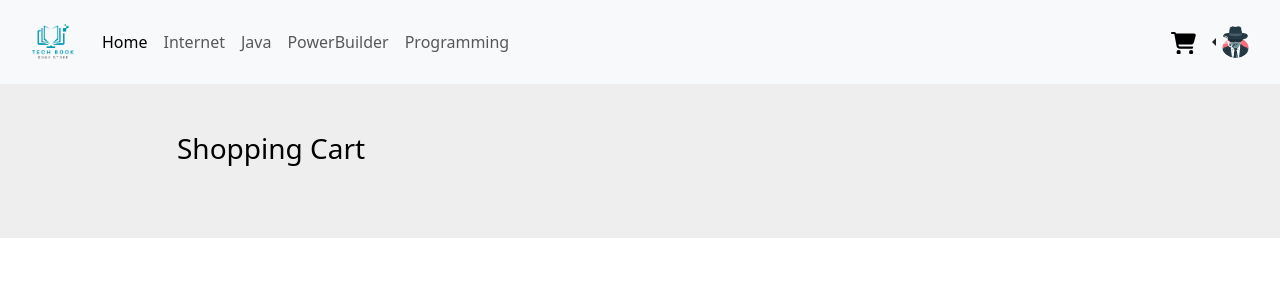
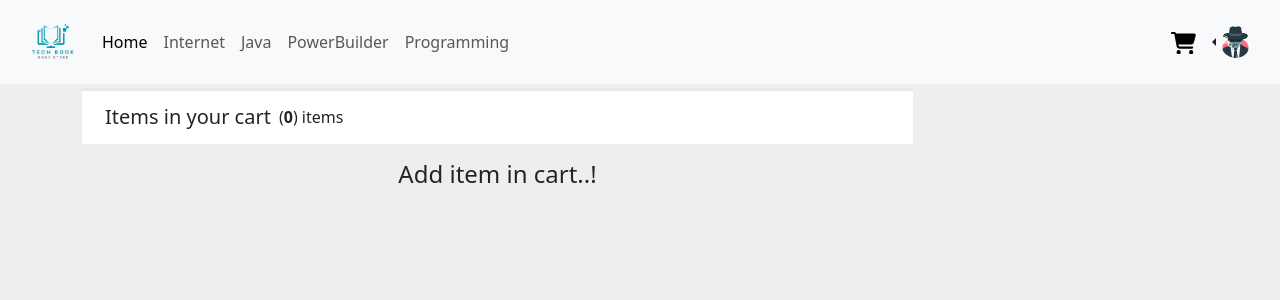
Before and after one commit to monanksojitra/book-store, a React (Create React App) app: page /cart in a window 1280 px wide. Shown: the top 300 px of the page. Built offline with nearby package versions, Linux system fonts and the light colour scheme.

Commit message:
Cart recoding

```diff
--- a/src/components/Cart.js
+++ b/src/components/Cart.js
@@ -1,8 +1,9 @@
 import React, { useEffect, useState } from "react";
-
+import "../css/cart.css";
 
 import Navbar from "./Navbar";
 import CartBooks from "./CartBooks";
+import { Link } from "react-router-dom";
 
 const Cart = () => {
   const [books, setBooks] = useState([]);
@@ -14,7 +15,7 @@ const Cart = () => {
   return (
     <>
       <Navbar />
-      <section className="h-100" style={{ backgroundColor: "#eee" }}>
+      {/* <section className="h-100" style={{ backgroundColor: "#eee" }}>
         <div className="container h-100 py-5">
           <div className="row d-flex justify-content-center align-items-center h-100">
             <div className="col-10">
@@ -80,7 +81,139 @@ const Cart = () => {
             </div>
           </div>
         </div>
-      </section>
+      </section> */}
+      <div className="container my-1">
+        <div className="wrapper wrapper-content animated fadeInRight">
+          <div className="row">
+            <div className="col-md-9">
+              <div className="ibox">
+                <div className="ibox-title d-flex">
+                  <h5 className="mx-2">Items in your cart</h5>
+                  <span className="pull-right">
+                    (<strong>{books.length}</strong>) items
+                  </span>
+                </div>
+                {!books.length == 0 ? (
+                  books.map((bookData) => (
+                    <div className="ibox-content">
+                      <div className="table-responsive">
+                        <table className="table shoping-cart-table">
+                          <tbody>
+                            <tr>
+                              <td>
+                                <div>
+                                  <img
+                                    width={90}
+                                    src={bookData.thumbnailUrl}
+                                    alt=""
+                                  />
+                                </div>
+                              </td>
+                              <td className="desc">
+                                <h3>
+                                  <Link
+                                    to="/readmore"
+                                    state={bookData}
+                                    className="text-navy"
+                                  >
+                                    {bookData.title}
+                                  </Link>
+                                </h3>
+                                <p className="small ">
+                                  It is a long established fact that a reader
+                                  will be distracted by the readable content of
+                                  a page when looking at its layout. The point
+                                  of using Lorem Ipsum is
+                                </p>
+                                <dl className="small m-b-none">
+                                  <dt>Description lists</dt>
+                                  <dd>
+                                    A description list is perfect for defining
+                                    terms.
+                                  </dd>
+                                </dl>
+                                <div className="m-t-sm">
+                                  <a href="#" className="text-muted mx-2">
+                                    <i className="fa fa-gift" /> Add gift
+                                    package
+                                  </a>
+                                  |
+                                  <a href="#" className="text-muted mx-2">
+                                    <i className="fa fa-trash" /> Remove item
+                                  </a>
+                                </div>
+                              </td>
+
+                              <td width={65}>
+                                <input
+                                  type="text"
+                                  className="form-control"
+                                  placeholder={1}
+                                />
+                              </td>
+                              <td>
+                                <h4>$180,00</h4>
+                              </td>
+                            </tr>
+                          </tbody>
+                        </table>
+                      </div>
+                    </div>
+                  ))
+                ) : (
+                  <figure className="text-center mt-3">
+                    <blockquote className="blockquote">
+                      <p className="h4">Add item in cart..!</p>
+                    </blockquote>
+                  </figure>
+                )}
+              </div>
+            </div>
+            {!books.length == 0 ? (
+              <div className="col-md-3">
+                <div className="ibox">
+                  <div className="ibox-title">
+                    <h5>Cart Summary</h5>
+                  </div>
+                  <div className="ibox-content">
+                    <span>Total</span>
+                    <h2 className="font-bold">$390,00</h2>
+                    <hr />
+                    <span className="text-muted small">
+                      *For United States, France and Germany applicable sales
+                      tax will be applied
+                    </span>
+                    <div className="m-t-sm my-3">
+                      <div className="btn-group mx-2">
+                        <a href="#" className="btn btn-primary btn-sm mx-2">
+                          <i className="fa fa-shopping-cart" /> Checkout
+                        </a>
+                        <a href="#" className="btn btn-white btn-sm">
+                          Cancel
+                        </a>
+                      </div>
+                    </div>
+                  </div>
+                </div>
+                <div className="ibox">
+                  <div className="ibox-title">
+                    <h5>Support</h5>
+                  </div>
+                  <div className="ibox-content text-center">
+                    <h3>
+                      <i className="fa fa-phone" /> +43 100 783 001
+                    </h3>
+                    <span className="small">
+                      Please contact with us if you have any questions. We are
+                      avalible 24h.
+                    </span>
+                  </div>
+                </div>
+              </div>
+            ) : null}
+          </div>
+        </div>
+      </div>
     </>
   );
 };
--- /dev/null
+++ b/src/css/cart.css
@@ -0,0 +1,93 @@
+body{
+    background:#eee;
+}
+h3 {
+    font-size: 16px;
+}
+.text-navy {
+    color: #1ab394;
+}
+.cart-product-imitation {
+  text-align: center;
+  padding-top: 30px;
+  height: 80px;
+  width: 80px;
+  background-color: #f8f8f9;
+}
+.product-imitation.xl {
+  padding: 120px 0;
+}
+.product-desc {
+  padding: 20px;
+  position: relative;
+}
+.ecommerce .tag-list {
+  padding: 0;
+}
+.ecommerce .fa-star {
+  color: #d1dade;
+}
+.ecommerce .fa-star.active {
+  color: #f8ac59;
+}
+.ecommerce .note-editor {
+  border: 1px solid #e7eaec;
+}
+table.shoping-cart-table {
+  margin-bottom: 0;
+}
+table.shoping-cart-table tr td {
+  border: none;
+  text-align: right;
+}
+table.shoping-cart-table tr td.desc,
+table.shoping-cart-table tr td:first-child {
+  text-align: left;
+}
+table.shoping-cart-table tr td:last-child {
+  width: 80px;
+}
+.ibox {
+  clear: both;
+  margin-bottom: 25px;
+  margin-top: 0;
+  padding: 0;
+}
+.ibox.collapsed .ibox-content {
+  display: none;
+}
+.ibox:after,
+.ibox:before {
+  display: table;
+}
+.ibox-title {
+  -moz-border-bottom-colors: none;
+  -moz-border-left-colors: none;
+  -moz-border-right-colors: none;
+  -moz-border-top-colors: none;
+  background-color: #ffffff;
+  border-color: #e7eaec;
+  border-image: none;
+  border-style: solid solid none;
+  border-width: 3px 0 0;
+  color: inherit;
+  margin-bottom: 0;
+  padding: 14px 15px 7px;
+  min-height: 48px;
+}
+.ibox-content {
+  background-color: #ffffff;
+  color: inherit;
+  padding: 15px 20px 20px 20px;
+  border-color: #e7eaec;
+  border-image: none;
+  border-style: solid solid none;
+  border-width: 1px 0;
+}
+.ibox-footer {
+  color: inherit;
+  border-top: 1px solid #e7eaec;
+  font-size: 90%;
+  background: #ffffff;
+  padding: 10px 15px;
+}
```
